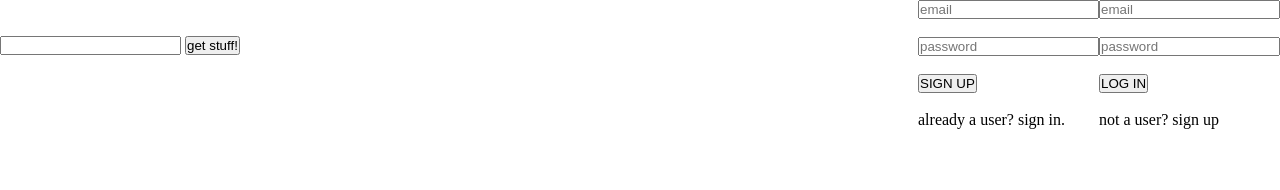
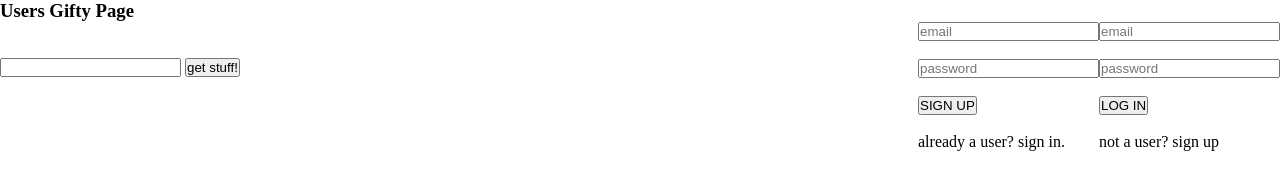
Before and after one commit to ninerail/plutonians, a website: page public/index.html in a window 1280 px wide. Drawn offline with nearby package versions, Linux system fonts and the light colour scheme; no server answers.

Commit message:
I dont know

```diff
--- a/public/index.html
+++ b/public/index.html
@@ -6,7 +6,7 @@
     <script type="text/javascript" src = "js/app.js"></script>
 </head>
 <body ng-controller="getOurData as ctrl">
-    <h3 ng-if = "ctrl.loggedIn"> {{ctrl.currentUser}}'s Gifty Page </h3>
+    <h3> Users Gifty Page </h3>
     <!-- show if not already logged in -->
     <form id="logIn" ng-submit = "ctrl.logIn()">
         <input type="text" placeholder="email" ng-model = "ctrl.loginData.email"></br></br>
```
